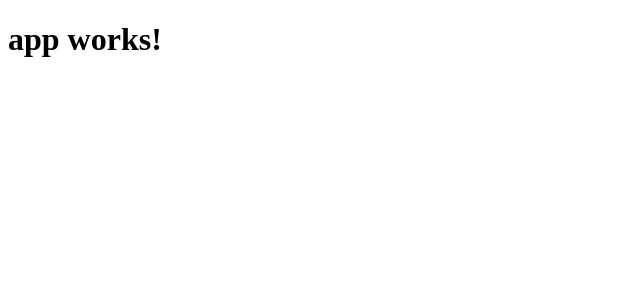
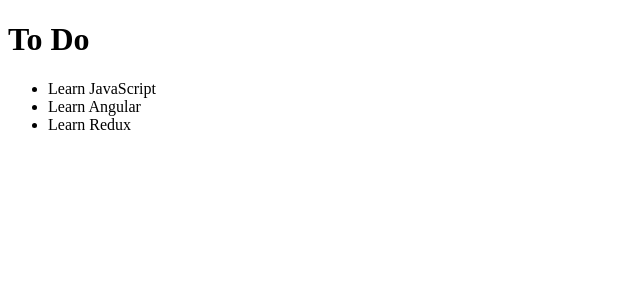
Before and after one commit to sonukapoor/angular-todo-example, an Angular app: page / in a window 1280 px wide. Shown: the top 300 px of the page, without its empty margins (0-640 px from the left). Built offline with nearby package versions, Linux system fonts and the light colour scheme.

Commit message:
Changing title and adding loop

```diff
--- a/src/app/app.component.html
+++ b/src/app/app.component.html
@@ -1,3 +1,4 @@
-<h1>
-  {{title}}
-</h1>
+<h1>{{title}}</h1>
+<ul>
+  <li *ngFor="let item of thingsToDo">{{item}}</li>
+</ul>
--- a/src/app/app.component.ts
+++ b/src/app/app.component.ts
@@ -6,5 +6,10 @@ import { Component } from '@angular/core';
   styleUrls: ['./app.component.css']
 })
 export class AppComponent {
-  title = 'app works!';
+  title = 'To Do';
+  thingsToDo = [
+    'Learn JavaScript',
+    'Learn Angular',
+    'Learn Redux'
+  ];
 }
```
